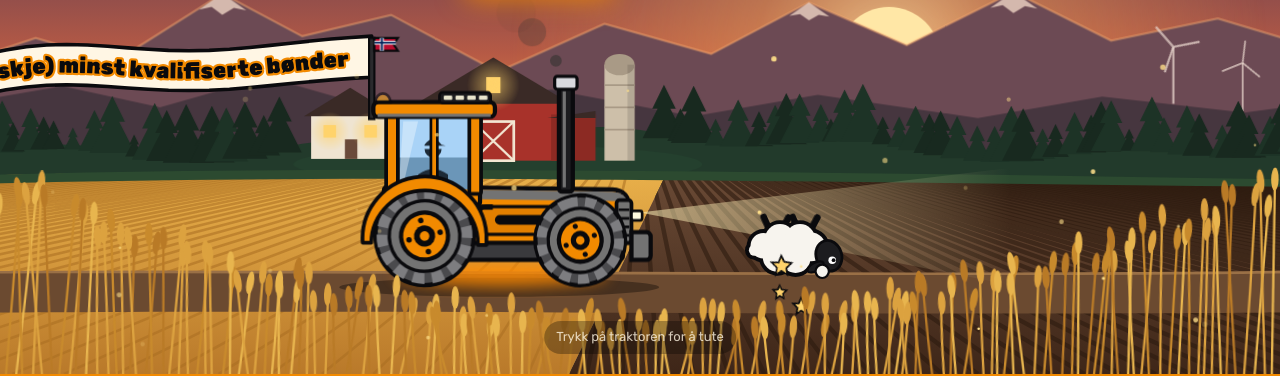
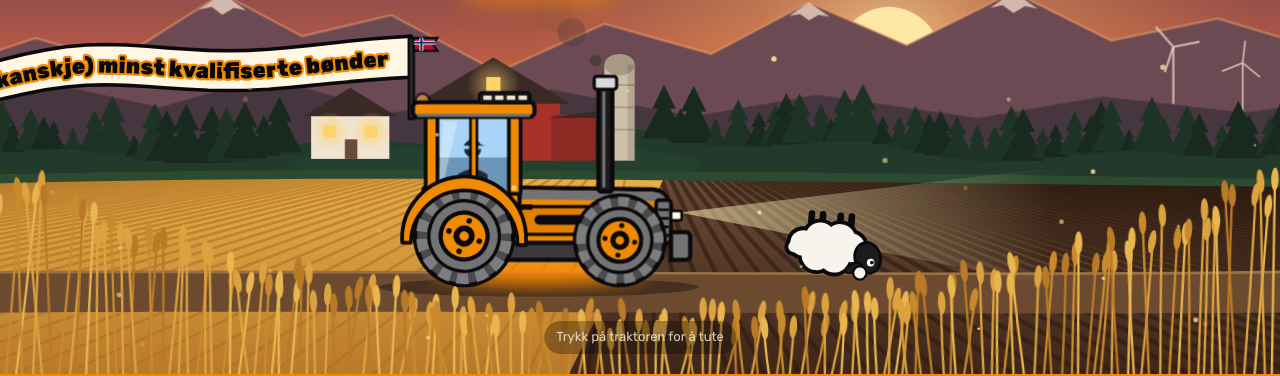
Before and after one commit to gardsguttakarekarl65-gif/gardsgutta, a plain HTML site: page index.html in a window 1280 px wide. Shown: the part 426-802 px from the top of the page. Drawn offline with Linux system fonts and the light colour scheme; animation ran at ten frames a second.

Commit message:
Update index.html

```diff
--- a/index.html
+++ b/index.html
@@ -59,9 +59,10 @@ h4{font-size:17px;font-weight:700;line-height:1.3}
 .hlogo:hover{animation:logoIn 1.1s both,rev .09s ease-in-out infinite alternate}
 .hslogan{font:900 clamp(21px,2.9vw,36px)/1.15 var(--d);margin:16px 0 22px;letter-spacing:-.01em;color:#fff6e4;text-shadow:0 3px 0 var(--blk),0 10px 26px rgba(0,0,0,.5);animation:rise .8s .55s both;text-wrap:balance}
 .hbtns{display:flex;gap:12px;justify-content:center;flex-wrap:wrap;animation:rise .8s .75s both}
-.pill{display:inline-flex;gap:10px;align-items:center;max-width:100%;margin-bottom:12px;padding:9px 16px;border-radius:999px;background:rgba(10,10,13,.55);backdrop-filter:blur(6px);font-weight:700;font-size:14px;color:var(--or2);text-decoration:none;box-shadow:inset 0 0 0 1px rgba(242,138,0,.35);animation:rise .7s .2s both}
+.pill{display:inline-flex;gap:10px;align-items:center;max-width:100%;margin-bottom:12px;padding:9px 16px;border-radius:999px;background:rgba(10,10,13,.55);backdrop-filter:blur(6px);-webkit-backdrop-filter:blur(6px);font-weight:700;font-size:14px;color:var(--or2);text-decoration:none;box-shadow:inset 0 0 0 1px rgba(242,138,0,.35);animation:rise .7s .2s both}
 .pill[hidden]{display:none}.pill span{overflow:hidden;text-overflow:ellipsis;white-space:nowrap}
 .pill b,.live{width:9px;height:9px;border-radius:50%;background:var(--red);flex:none;animation:ping 1.8s infinite;display:inline-block}
+@media(max-height:520px) and (orientation:landscape){.hero{min-height:max(320px,100svh)}.htext{padding-top:62px}.hlogo{height:clamp(64px,19vh,120px)}.hslogan{margin:8px 0 12px;font-size:clamp(18px,2.4vw,26px)}.hbtns .btn{min-height:44px}.hint{display:none}}
 .hint{position:absolute;left:50%;bottom:20px;transform:translateX(-50%);font-size:13px;color:rgba(255,246,228,.8);background:rgba(0,0,0,.3);padding:6px 12px;border-radius:999px;white-space:nowrap}
 #tr{pointer-events:auto;cursor:pointer}
 .puff{transform-box:fill-box;transform-origin:center;animation:puff 1.8s ease-out infinite;fill:#3a3634}
@@ -219,7 +220,7 @@ footer{padding:56px max(5vw,18px) 40px;background:#0a1410;color:var(--mut);font-
 .ft nav{display:flex;flex-wrap:wrap;gap:6px 22px}.ft nav a{text-decoration:none;font-weight:700;color:var(--ink)}
 .fine{margin-top:30px;padding-top:20px;border-top:1px solid var(--line);display:flex;flex-wrap:wrap;gap:8px 24px;justify-content:space-between;font-size:13px}
 /* modal + toast */
-.modal{position:fixed;inset:0;z-index:90;background:rgba(5,10,8,.86);display:grid;place-items:center;padding:20px;backdrop-filter:blur(6px)}
+.modal{position:fixed;inset:0;z-index:90;background:rgba(5,10,8,.86);display:grid;place-items:center;padding:20px;backdrop-filter:blur(6px);-webkit-backdrop-filter:blur(6px)}
 .modal[hidden]{display:none}
 .mbox{position:relative;width:min(1100px,100%);aspect-ratio:16/9;border-radius:18px;overflow:hidden;background:#000;box-shadow:0 40px 80px rgba(0,0,0,.6);animation:rise .35s both}
 .mbox iframe{position:absolute;inset:0;width:100%;height:100%;border:0}
@@ -503,7 +504,7 @@ const canEmbed=S.spillVideoerPaaSiden!==false;
 const vUrl=v=>(v.short?`https://www.youtube.com/shorts/${v.id}`:`https://www.youtube.com/watch?v=${v.id}`);
 const art=i=>`<div class="art a${i%5}"><img src="logo-traktor.png" alt=""></div>`;
 const thumb=(v,i,big)=>`<div class="thumb">${art(i)}<img alt="" loading="lazy" src="https://i.ytimg.com/vi/${v.id}/${big?'maxresdefault':'hqdefault'}.jpg" data-alt="https://i.ytimg.com/vi/${v.id}/hqdefault.jpg"><span class="play"></span>${v.short?'<b class="tag">Short</b>':''}${v.duration?`<span class="dur">${dur(v.duration)}</span>`:''}</div>`;
-const vmeta=v=>`<span>${esc(ago(v.published))}</span>${v.views?`<span>${nf.format(v.views)} visninger</span>`:''}`;
+const vmeta=v=>`${v.noDate?'':`<span>${esc(ago(v.published))}</span>`}${v.views?`<span>${nf.format(v.views)} visninger</span>`:''}`;
 const fixImgs=root=>$$('img[data-alt]',root).forEach(im=>{const bad=()=>{if(im.dataset.alt&&im.src!==im.dataset.alt){im.src=im.dataset.alt;im.dataset.alt=''}else im.remove()};im.addEventListener('error',bad);im.addEventListener('load',()=>{if(im.naturalWidth&&im.naturalWidth<=120)bad()})});
 const vs={q:'',f:'alle',sort:'ny',n:12};
 const feat=V.find(v=>!v.short)||V[0];
@@ -574,49 +575,55 @@ let wh='';for(let x=-10;x<1620;x+=R()*7+6){const edge=Math.min(1,Math.abs(x-800)
 $('#wheat').innerHTML=wh;
 let mo='';for(let i=0;i<34;i++)mo+=`<circle class="mote" cx="${(R()*1600)|0}" cy="${(560+R()*320)|0}" r="${(R()*2+1.2).toFixed(1)}" style="--t:${(4+R()*5).toFixed(1)}s;--dl:-${(R()*6).toFixed(1)}s"/>`;$('#motes').innerHTML=mo;
 
-/* ---------- traktoren og sauen ---------- */
-const SC=1.2,GY=800,TY=GY-150*SC,SX=840,X0=-380,V0=210,VMAX=330,ACC=300;
-const XHIT=SX-28-282*SC, tHit=(XHIT-X0)/V0, WALK=2.6, SXIN=1760;
-const T={hit:tHit,land:tHit+.75,up:tHit+2.35,shake:tHit+2.8,jump:tHit+3.25,roof:tHit+4.05,rev:tHit+4.25,go:tHit+5.0};
-const XEND=1600+760, tAcc=VMAX/ACC, dAcc=VMAX*VMAX/(2*ACC);
-const LOOP=T.go+tAcc+(XEND-XHIT-dAcc)/VMAX+1.2;
+/* ---------- traktoren og sauen (tilpasser seg skjermen) ---------- */
+const GY=800,WALK=2.6;
 const el={tr:$('#tr'),wR:$('#wR'),wF:$('#wF'),tb:$$('#tr .tb'),sh:$('#sheep'),shB:$('#shB'),ex:$('#shEx'),stars:$('#shStars'),bub:$('#shBub'),bonk:$('#bonk'),brap:$('#brap'),fl:$('#fl'),ban:$('#banShape'),mid:$('#banMid'),txt:$('#banText')};
-const BL=640,BH=46;el.txt.setAttribute('textLength',BL-90);
+let f,SC,SS,FLY,TY,BL,BH,XHIT,SX,SXIN,X0,V0,VMAX,ACC,DEL,T,XEND,tAcc,dAcc,LOOP;
+const layout=()=>{
+ const r=$('.hero').getBoundingClientRect(),vw=Math.min(1600,900*r.width/Math.max(1,r.height)),left=800-vw/2,right=800+vw/2;
+ f=Math.max(.62,Math.min(1,vw/1300));SC=1.2*f;SS=1.25*f;FLY=130*f;TY=GY-150*SC;BL=640*f;BH=46*f;
+ const need=270*SC+28*f+FLY+44*SS+18;XHIT=left+10-12*SC+Math.max(0,vw-need)/2;SX=XHIT+282*SC+28*f;SXIN=right+60*SS;
+ X0=left-300*SC;V0=210*f;VMAX=330*f;ACC=300*f;DEL=Math.max(0,WALK+1.2-(XHIT-X0)/V0);
+ const h=DEL+(XHIT-X0)/V0;T={hit:h,land:h+.75,up:h+2.35,shake:h+2.8,jump:h+3.25,roof:h+4.05,rev:h+4.25,go:h+5.0};
+ XEND=right+BL+60*f;tAcc=VMAX/ACC;dAcc=VMAX*VMAX/(2*ACC);LOOP=T.go+tAcc+Math.max(0,XEND-XHIT-dAcc)/VMAX+1.2;
+ const tx=el.txt.parentNode;el.txt.setAttribute('textLength',(BL-90*f).toFixed(1));tx.setAttribute('font-size',(25*f).toFixed(1));tx.setAttribute('stroke-width',(5*f).toFixed(1));el.ban.setAttribute('stroke-width',(4*f).toFixed(1));
+};
+layout();addEventListener('resize',layout);
 const ease=p=>p<.5?2*p*p:1-(-2*p+2)**2/2, cl=(a,b,x)=>Math.max(a,Math.min(b,x));
-const tractorX=t=>t<T.hit?X0+V0*t:t<T.go?XHIT:(()=>{const g=t-T.go;return g<tAcc?XHIT+.5*ACC*g*g:XHIT+dAcc+VMAX*(g-tAcc)})();
+const tractorX=t=>t<T.hit?X0+V0*Math.max(0,t-DEL):t<T.go?XHIT:(()=>{const g=t-T.go;return g<tAcc?XHIT+.5*ACC*g*g:XHIT+dAcc+VMAX*(g-tAcc)})();
 let honkT=-9;
 const draw=t=>{
  const X=tractorX(t);let dip=0,jit=0;
  if(t>=T.hit&&t<T.hit+.35){const p=(t-T.hit)/.35;dip=-3*Math.sin(p*Math.PI)}
  if(t>=T.hit&&t<T.go)jit=Math.sin(t*70)*(t>T.rev?1.6:.7);
  if(t-honkT<.6){const p=(t-honkT)/.6;jit-=18*Math.sin(p*Math.PI)}
- el.tr.setAttribute('transform',`translate(${X.toFixed(1)} ${TY}) scale(${SC})`);
+ el.tr.setAttribute('transform',`translate(${X.toFixed(1)} ${TY.toFixed(1)}) scale(${SC.toFixed(3)})`);
  const bt=`translate(0 ${jit.toFixed(2)}) rotate(${dip.toFixed(2)} 70 150)`;el.tb.forEach(g=>g.setAttribute('transform',bt));
  const dist=X-X0;el.wR.setAttribute('transform',`rotate(${(dist/(46*SC)*57.3).toFixed(1)} 70 104)`);el.wF.setAttribute('transform',`rotate(${(dist/(42*SC)*57.3).toFixed(1)} 216 108)`);
  const revOn=t>T.rev&&t<T.go+.7;el.fl.setAttribute('opacity',revOn&&Math.sin(t*40)>-.3?1:0);
- if(revOn){const p=cl(0,1,(t-T.rev)/.25);el.brap.setAttribute('opacity',1);el.brap.setAttribute('transform',`translate(${(X+205*SC+40).toFixed(1)} ${(TY-80*SC).toFixed(1)}) rotate(-8) scale(${(.4+.6*ease(p)).toFixed(2)})`)}else el.brap.setAttribute('opacity',0);
+ if(revOn){const p=cl(0,1,(t-T.rev)/.25);el.brap.setAttribute('opacity',1);el.brap.setAttribute('transform',`translate(${(X+205*SC+40*f).toFixed(1)} ${(TY-80*SC).toFixed(1)}) rotate(-8) scale(${((.4+.6*ease(p))*f).toFixed(2)})`)}else el.brap.setAttribute('opacity',0);
  // sau
  let sx,sy,rot=0,flip=1,mode='graze';
  if(t<WALK){sx=SXIN+(SX-SXIN)*(t/WALK);sy=GY;mode='walk'}
  else if(t<T.hit){sx=SX;sy=GY}
- else if(t<T.land){const p=(t-T.hit)/(T.land-T.hit);sx=SX+130*p;sy=GY-120*4*p*(1-p);rot=540*p;mode='fly'}
- else if(t<T.up){sx=SX+130;sy=GY-8;rot=180;mode='kick'}
- else if(t<T.shake){const p=(t-T.up)/(T.shake-T.up);sx=SX+130;sy=GY-26*Math.sin(p*Math.PI);rot=180+180*ease(p);mode='stand'}
- else if(t<T.jump){const p=(t-T.shake)/(T.jump-T.shake);sx=SX+130;sy=GY;rot=10*Math.sin(p*Math.PI*6)*(1-p);mode='stand'}
- else if(t<T.roof){const p=(t-T.jump)/(T.roof-T.jump),e=ease(p);const rx=X+60*SC,ry=TY-31*SC;sx=SX+130+(rx-SX-130)*e;sy=GY+(ry-GY)*e-190*4*p*(1-p);rot=-25*Math.sin(p*Math.PI);mode='jump'}
+ else if(t<T.land){const p=(t-T.hit)/(T.land-T.hit);sx=SX+FLY*p;sy=GY-120*f*4*p*(1-p);rot=540*p;mode='fly'}
+ else if(t<T.up){sx=SX+FLY;sy=GY-8*f;rot=180;mode='kick'}
+ else if(t<T.shake){const p=(t-T.up)/(T.shake-T.up);sx=SX+FLY;sy=GY-26*f*Math.sin(p*Math.PI);rot=180+180*ease(p);mode='stand'}
+ else if(t<T.jump){const p=(t-T.shake)/(T.jump-T.shake);sx=SX+FLY;sy=GY;rot=10*Math.sin(p*Math.PI*6)*(1-p);mode='stand'}
+ else if(t<T.roof){const p=(t-T.jump)/(T.roof-T.jump),e=ease(p);const rx=X+60*SC,ry=TY-31*SC;sx=SX+FLY+(rx-SX-FLY)*e;sy=GY+(ry-GY)*e-190*f*4*p*(1-p);rot=-25*Math.sin(p*Math.PI);mode='jump'}
  else{sx=X+60*SC;sy=TY-31*SC+jit*SC;flip=t>T.roof+.3?-1:1;mode='ride'}
- el.sh.setAttribute('transform',`translate(${sx.toFixed(1)} ${sy.toFixed(1)}) scale(${(1.25*flip).toFixed(2)} 1.25)`);
+ el.sh.setAttribute('transform',`translate(${sx.toFixed(1)} ${sy.toFixed(1)}) scale(${(SS*flip).toFixed(3)} ${SS.toFixed(3)})`);
  el.shB.setAttribute('transform',`rotate(${rot.toFixed(1)} 0 -28)`);
  const cls=mode==='walk'?'walk':mode==='graze'&&t<T.hit-.9?'graze':mode==='kick'?'kick':mode==='ride'&&t>T.go?'walk':'';if(el.sh.getAttribute('class')!==cls)el.sh.setAttribute('class',cls);
  el.ex.setAttribute('opacity',t>T.hit-.9&&t<T.hit?1:0);
  el.stars.setAttribute('opacity',mode==='kick'?1:0);
  const bubOn=(t>T.shake&&t<T.jump+.2)||(t>T.go+.4&&t<T.go+2.2);el.bub.setAttribute('opacity',bubOn?1:0);el.bub.setAttribute('transform',flip<0?'translate(-70 0) scale(-1 1)':'');
- if(t>=T.hit&&t<T.hit+.6){const p=(t-T.hit)/.6;el.bonk.setAttribute('opacity',p<.85?1:0);el.bonk.setAttribute('transform',`translate(${SX-10} ${GY-96}) rotate(${(-12+20*p).toFixed(1)}) scale(${(.3+1.2*Math.min(1,p*3)).toFixed(2)})`)}else el.bonk.setAttribute('opacity',0);
+ if(t>=T.hit&&t<T.hit+.6){const p=(t-T.hit)/.6;el.bonk.setAttribute('opacity',p<.85?1:0);el.bonk.setAttribute('transform',`translate(${(SX-10*f).toFixed(1)} ${(GY-96*f).toFixed(1)}) rotate(${(-12+20*p).toFixed(1)}) scale(${((.3+1.2*Math.min(1,p*3))*f).toFixed(2)})`)}else el.bonk.setAttribute('opacity',0);
  // banner
- const px=X+20.5*SC,py=TY-82*SC,spd=t<T.hit?7:t<T.go?3.2:9,N=28;let top='',bot='',mid=[];
- for(let i=0;i<=N;i++){const xd=i*BL/N,a=2+16*(xd/BL)**1.2,w=a*Math.sin(xd/62-t*spd)+(t>=T.hit&&t<T.go?xd*.05:0);const x=(px-xd).toFixed(1);top+=`${i?'L':'M'}${x} ${(py+w).toFixed(1)}`;bot=`L${x} ${(py+BH+w*.92).toFixed(1)}`+bot;if(xd>=20&&xd<=BL-50)mid.unshift(`${x} ${(py+BH/2+9+w*.96).toFixed(1)}`)}
- const tw=16*Math.sin(BL/62-t*spd)+(t>=T.hit&&t<T.go?BL*.05:0);
- el.ban.setAttribute('d',`${top}L${(px-BL+26).toFixed(1)} ${(py+BH/2+tw).toFixed(1)}${bot}Z`);
+ const px=X+20.5*SC,py=TY-82*SC,spd=t<T.hit?7:t<T.go?3.2:9,N=28,stop=t>=T.hit&&t<T.go;let top='',bot='',mid=[];
+ for(let i=0;i<=N;i++){const xd=i*BL/N,a=(2+16*(xd/BL)**1.2)*f,w=a*Math.sin(xd/(62*f)-t*spd)+(stop?xd*.05:0);const x=(px-xd).toFixed(1);top+=`${i?'L':'M'}${x} ${(py+w).toFixed(1)}`;bot=`L${x} ${(py+BH+w*.92).toFixed(1)}`+bot;if(xd>=20*f&&xd<=BL-50*f)mid.unshift(`${x} ${(py+BH/2+9*f+w*.96).toFixed(1)}`)}
+ const tw=16*f*Math.sin(BL/(62*f)-t*spd)+(stop?BL*.05:0);
+ el.ban.setAttribute('d',`${top}L${(px-BL+26*f).toFixed(1)} ${(py+BH/2+tw).toFixed(1)}${bot}Z`);
  el.mid.setAttribute('d','M'+mid.join('L'));
 };
 let t0=performance.now(),run=true,vis=true;
```
